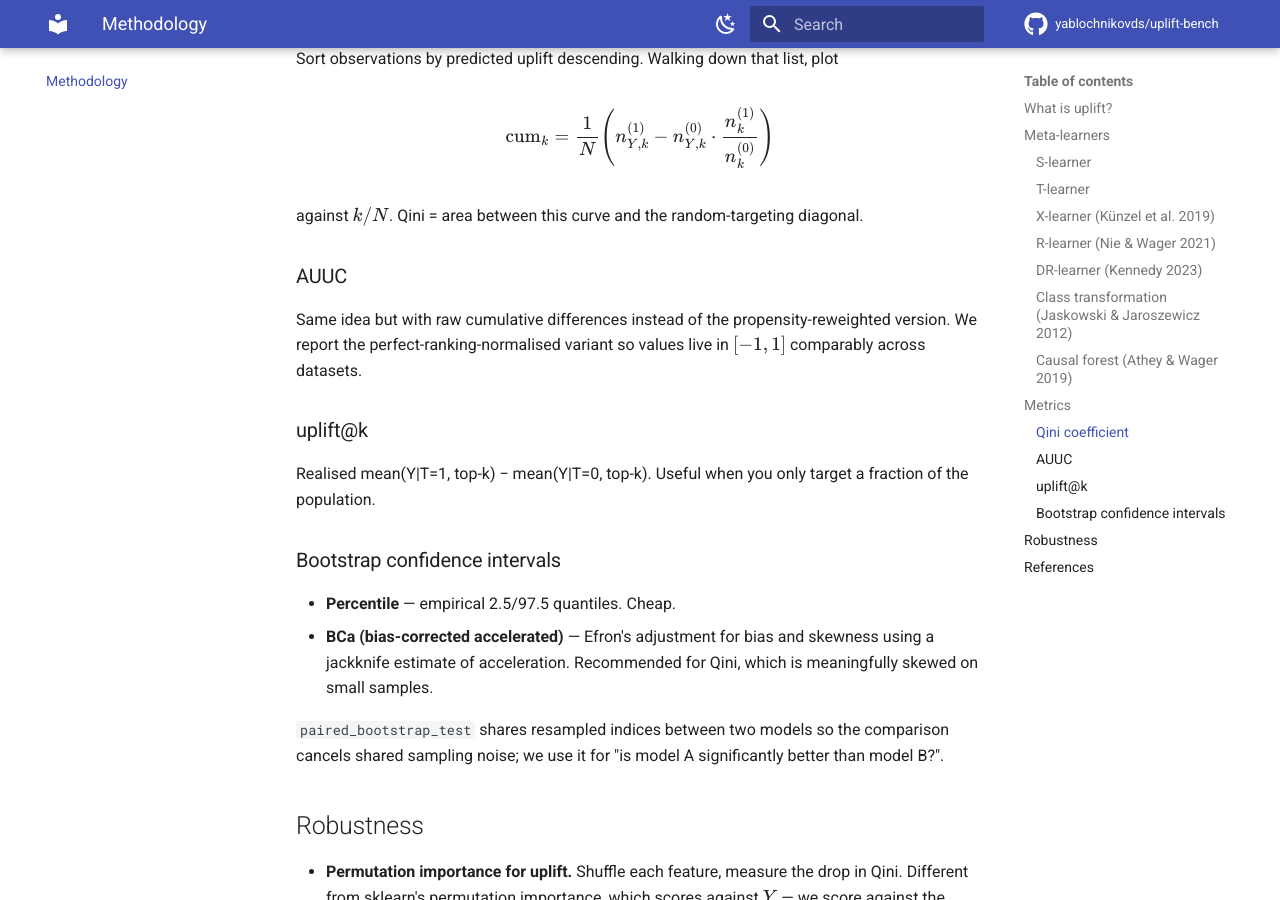
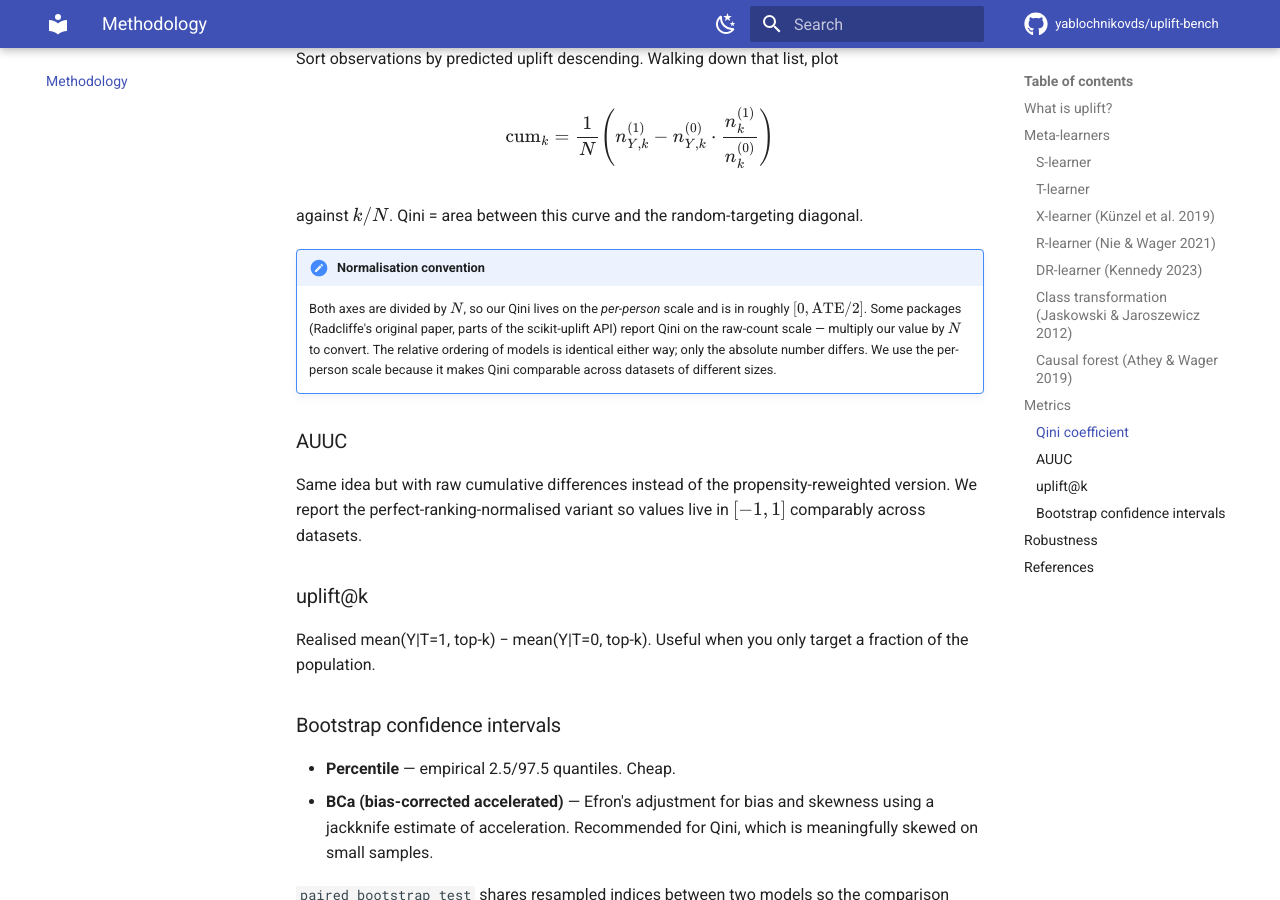
Before and after one commit to yablochnikovds/uplift-bench, an MkDocs documentation site: the page built from docs/methodology.md, in a window 1280 px wide and 900 px high, scrolled down 2334 px. Built offline with MkDocs 1.6.1 and Material for MkDocs 9.7.7, drawn with Linux system fonts in a browser that asks for light colours; comment, search, counter and statistics services are not loaded.

Commit message:
docs: clarify per-person Qini normalisation convention

```diff
--- a/docs/methodology.md
+++ b/docs/methodology.md
@@ -115,6 +115,15 @@ $$
 against $k / N$. Qini = area between this curve and the random-targeting
 diagonal.
 
+!!! note "Normalisation convention"
+    Both axes are divided by $N$, so our Qini lives on the *per-person*
+    scale and is in roughly $[0, \text{ATE}/2]$. Some packages
+    (Radcliffe's original paper, parts of the scikit-uplift API) report
+    Qini on the raw-count scale — multiply our value by $N$ to convert.
+    The relative ordering of models is identical either way; only the
+    absolute number differs. We use the per-person scale because it makes
+    Qini comparable across datasets of different sizes.
+
 ### AUUC
 
 Same idea but with raw cumulative differences instead of the
```
Also changed, not shown: README.md (+4 -0 lines).
